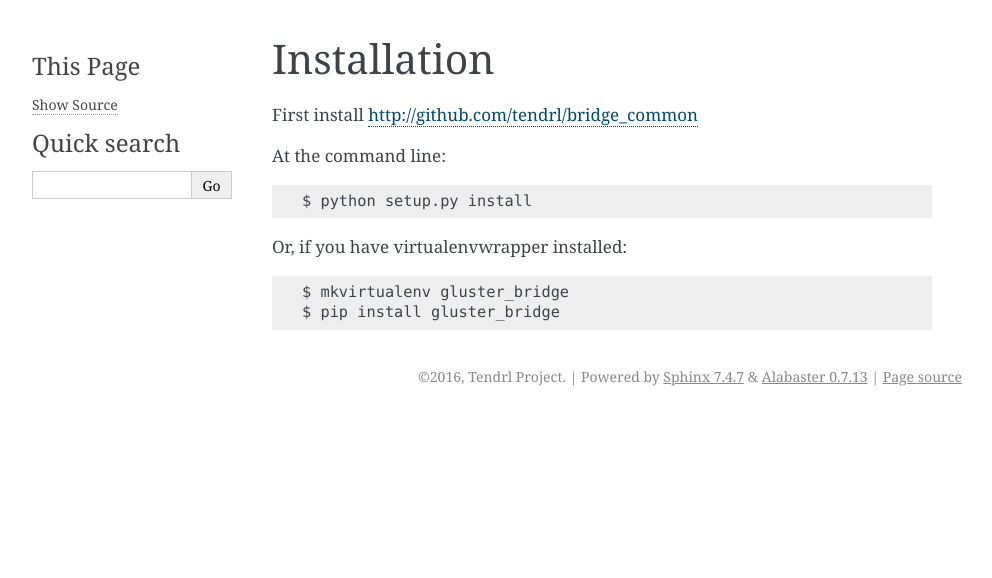
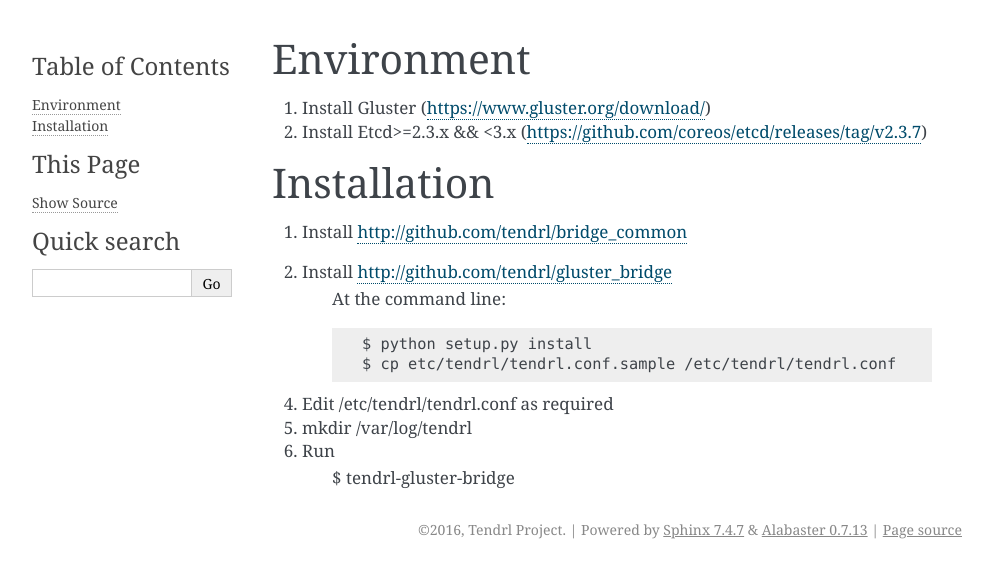
Before and after one commit to Tendrl/gluster-integration, a Sphinx documentation site: the page built from doc/source/installation.rst, in a window 1280 px wide. Shown: the top 578 px of the page, without its empty margins (148-1140 px from the left). Built offline with Sphinx 7.4.7, drawn with Linux system fonts in a browser that asks for light colours.

Commit message:
Adds documentation for setting up test environment

```diff
--- a/doc/source/installation.rst
+++ b/doc/source/installation.rst
@@ -1,14 +1,24 @@
+===========
+Environment
+===========
+
+1. Install Gluster (https://www.gluster.org/download/)
+2. Install Etcd>=2.3.x && <3.x (https://github.com/coreos/etcd/releases/tag/v2.3.7)
+
+
 ============
 Installation
 ============
 
-First install http://github.com/tendrl/bridge_common
 
-At the command line::
+1. Install http://github.com/tendrl/bridge_common
+2. Install http://github.com/tendrl/gluster_bridge
+    At the command line::
 
     $ python setup.py install
+    $ cp etc/tendrl/tendrl.conf.sample /etc/tendrl/tendrl.conf
 
-Or, if you have virtualenvwrapper installed::
-
-    $ mkvirtualenv gluster_bridge
-    $ pip install gluster_bridge
+4. Edit /etc/tendrl/tendrl.conf as required
+5. mkdir /var/log/tendrl
+6. Run
+    $ tendrl-gluster-bridge
```
Also changed, not shown: 5 other files.
